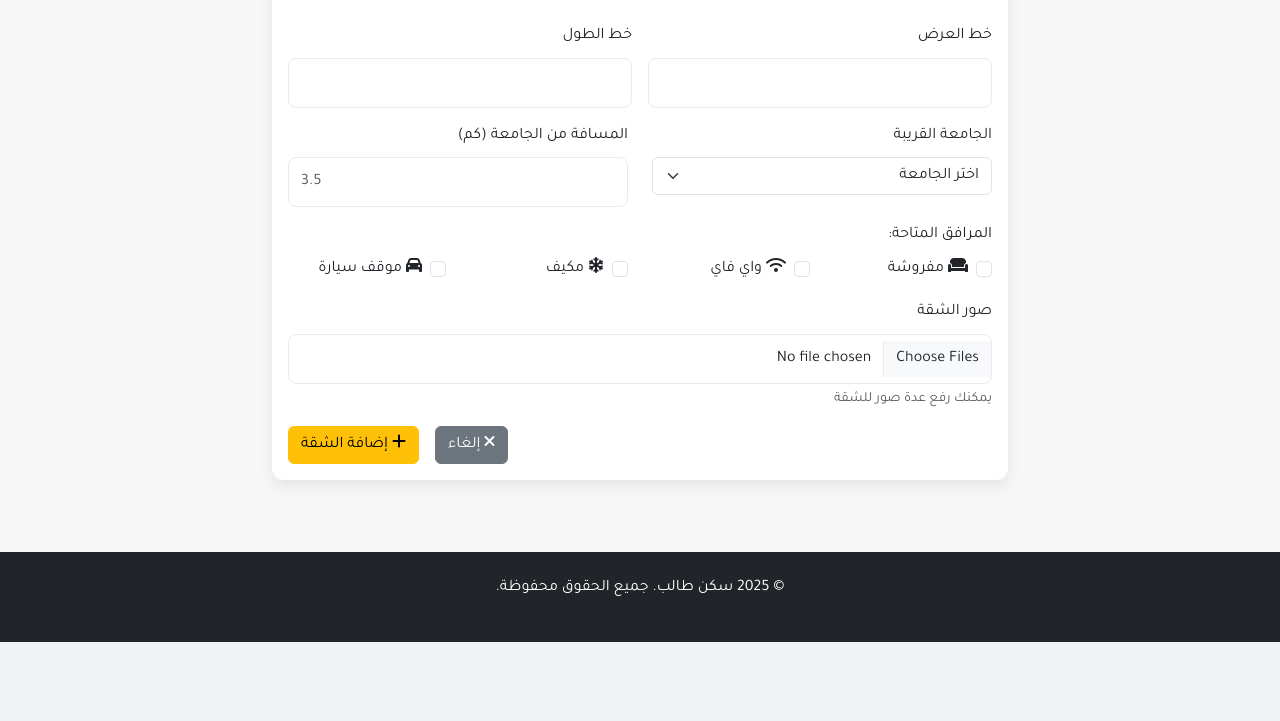
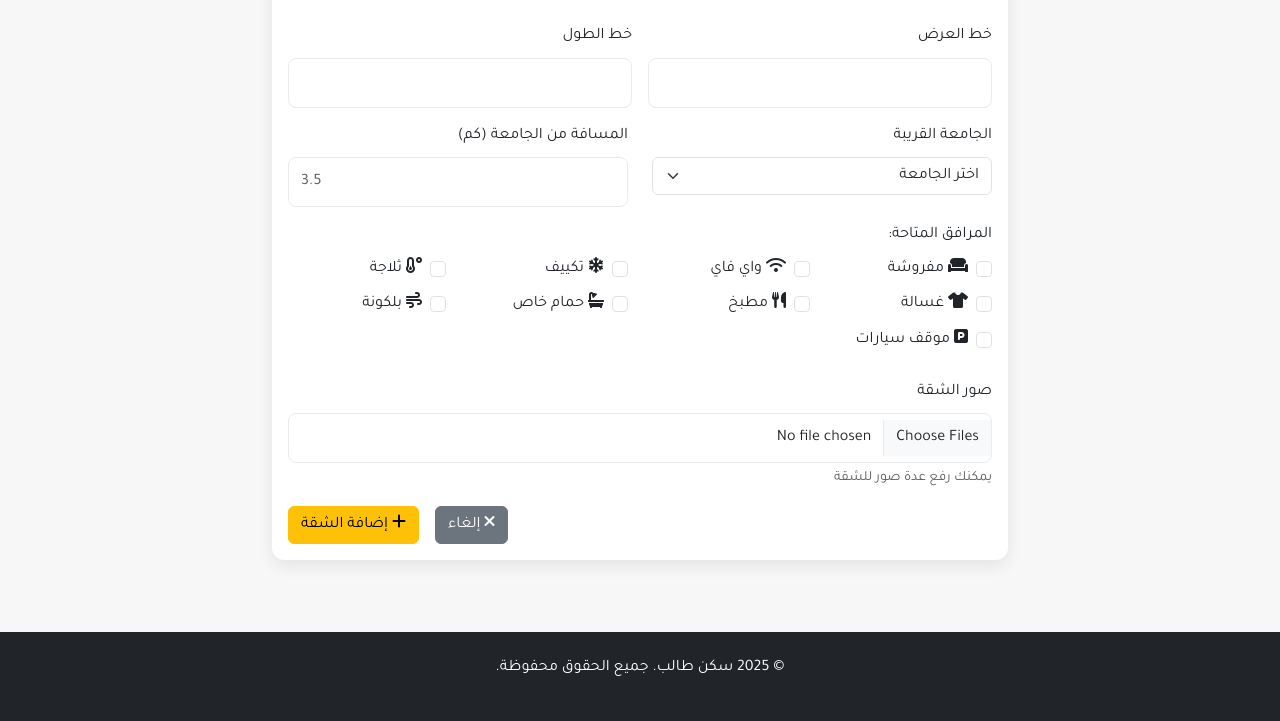
Before and after one commit to ibrahemmaher900/student-housing, a Django app: template templates/apartments/add_apartment_simple.html in a window 1280 px wide. Shown: the part 961-1682 px from the top of the page. Before the commit the page ends 1603 px from the top, so only its background shows below. Run offline with Django 4.2, Linux system fonts and the light colour scheme; the template is opened without the code that fills it, so the values that code supplies are empty; parts of the project's set-up code (start-up, migrations or seed data) failed here and were passed over; some libraries are stand-ins or nearby versions.

Commit message:
توحيد وإضافة جميع المرافق (amenities) في نموذج إضافة الشقة لتطابق صفحة التفاصيل

```diff
--- a/templates/apartments/add_apartment_simple.html
+++ b/templates/apartments/add_apartment_simple.html
@@ -74,7 +74,7 @@
                         <div class="mb-3">
                             <label class="form-label">المرافق المتاحة:</label>
                             <div class="row">
-                                <div class="col-md-3">
+                                <div class="col-md-3 col-6 mb-2">
                                     <div class="form-check">
                                         <input type="checkbox" name="furnished" class="form-check-input" id="furnished">
                                         <label class="form-check-label" for="furnished">
@@ -82,7 +82,7 @@
                                         </label>
                                     </div>
                                 </div>
-                                <div class="col-md-3">
+                                <div class="col-md-3 col-6 mb-2">
                                     <div class="form-check">
                                         <input type="checkbox" name="has_wifi" class="form-check-input" id="has_wifi">
                                         <label class="form-check-label" for="has_wifi">
@@ -90,24 +90,65 @@
                                         </label>
                                     </div>
                                 </div>
-                                <div class="col-md-3">
+                                <div class="col-md-3 col-6 mb-2">
                                     <div class="form-check">
                                         <input type="checkbox" name="has_ac" class="form-check-input" id="has_ac">
                                         <label class="form-check-label" for="has_ac">
-                                            <i class="fas fa-snowflake me-1"></i>مكيف
+                                            <i class="fas fa-snowflake me-1"></i>تكييف
                                         </label>
                                     </div>
                                 </div>
-                                <div class="col-md-3">
+                                <div class="col-md-3 col-6 mb-2">
+                                    <div class="form-check">
+                                        <input type="checkbox" name="has_fridge" class="form-check-input" id="has_fridge">
+                                        <label class="form-check-label" for="has_fridge">
+                                            <i class="fas fa-temperature-low me-1"></i>ثلاجة
+                                        </label>
+                                    </div>
+                                </div>
+                                <div class="col-md-3 col-6 mb-2">
+                                    <div class="form-check">
+                                        <input type="checkbox" name="has_washer" class="form-check-input" id="has_washer">
+                                        <label class="form-check-label" for="has_washer">
+                                            <i class="fas fa-tshirt me-1"></i>غسالة
+                                        </label>
+                                    </div>
+                                </div>
+                                <div class="col-md-3 col-6 mb-2">
+                                    <div class="form-check">
+                                        <input type="checkbox" name="has_kitchen" class="form-check-input" id="has_kitchen">
+                                        <label class="form-check-label" for="has_kitchen">
+                                            <i class="fas fa-utensils me-1"></i>مطبخ
+                                        </label>
+                                    </div>
+                                </div>
+                                <div class="col-md-3 col-6 mb-2">
+                                    <div class="form-check">
+                                        <input type="checkbox" name="has_private_bathroom" class="form-check-input" id="has_private_bathroom">
+                                        <label class="form-check-label" for="has_private_bathroom">
+                                            <i class="fas fa-bath me-1"></i>حمام خاص
+                                        </label>
+                                    </div>
+                                </div>
+                                <div class="col-md-3 col-6 mb-2">
+                                    <div class="form-check">
+                                        <input type="checkbox" name="has_balcony" class="form-check-input" id="has_balcony">
+                                        <label class="form-check-label" for="has_balcony">
+                                            <i class="fas fa-wind me-1"></i>بلكونة
+                                        </label>
+                                    </div>
+                                </div>
+                                <div class="col-md-3 col-6 mb-2">
                                     <div class="form-check">
                                         <input type="checkbox" name="has_parking" class="form-check-input" id="has_parking">
                                         <label class="form-check-label" for="has_parking">
-                                            <i class="fas fa-car me-1"></i>موقف سيارة
+                                            <i class="fas fa-parking me-1"></i>موقف سيارات
                                         </label>
                                     </div>
                                 </div>
                             </div>
                         </div>
+                        <!-- نهاية المرافق المتاحة -->
 
                         <div class="mb-3">
                             <label class="form-label">صور الشقة</label>
```
